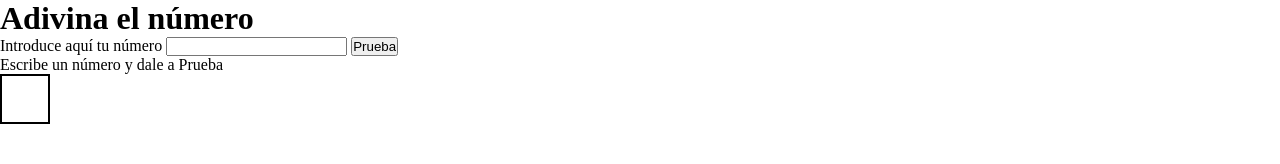
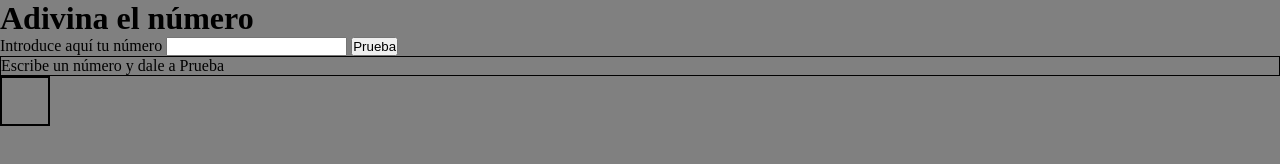
Before and after one commit to elisabet-as/dorcas-s2-evaluacion-intermedia-elisabet-as, a website: page index.html in a window 1280 px wide. Drawn offline with Linux system fonts and the light colour scheme.

Commit message:
end commit

```diff
--- a/js/main.js
+++ b/js/main.js
@@ -17,6 +17,7 @@ var randomNumber = getRandomNumber(100);
 console.log(randomNumber);
 
 pushButton.addEventListener('click', function seeRandomNumber() {
+
   //Imprime en la consola el número introducido en el input
   console.log(containtBox.value);
 
--- a/scss/main.scss
+++ b/scss/main.scss
@@ -5,6 +5,15 @@
 	padding: 0;
 	box-sizing: border-box;
 }
+
+body {
+	background-color: grey;
+}
+
+.feedback-box {
+	border: solid 1px;
+}
+
 .counter {
 	border: solid black 2px;
 	width: 50px;
```
Also changed, not shown: index.html (+1 -1 lines), css/main.css, js/main.min.js.
